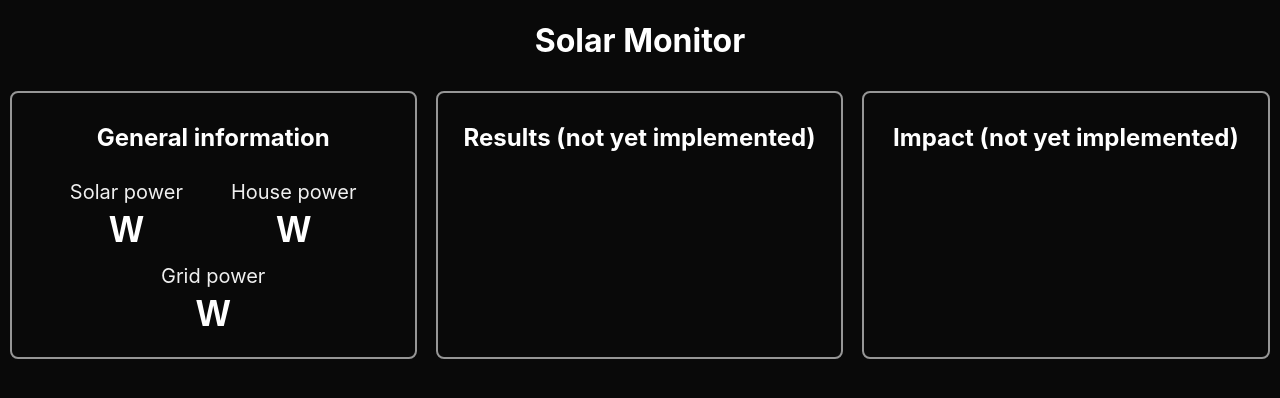
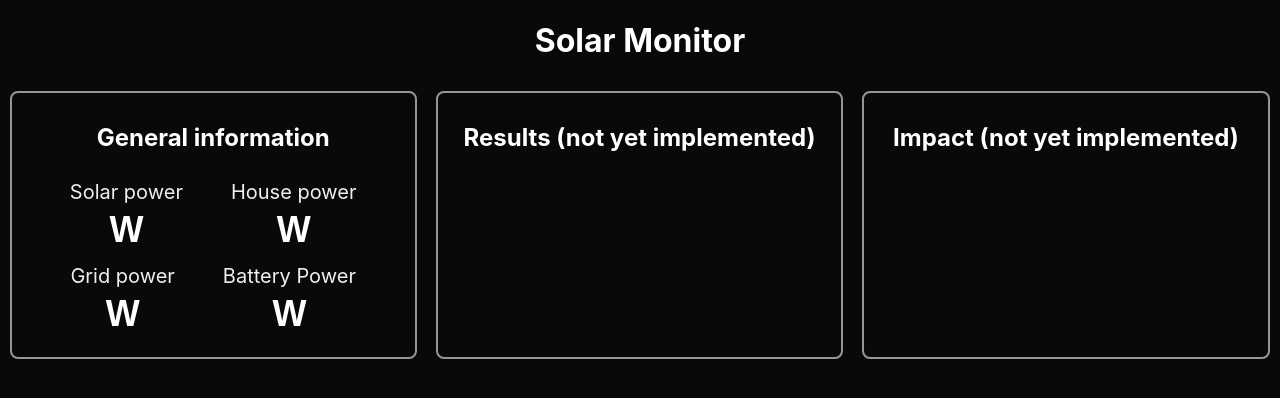
Before and after one commit to manugrb/alternative-solarmax-display, a React (Create React App) app in the folder solarmax-display-app/: page / in a window 1280 px wide. Shown: the top 398 px of the page. Built offline with nearby package versions, Linux system fonts and the light colour scheme; no server answers.

Commit message:
Add battery power

```diff
--- a/solarmax-display-app/src/App.js
+++ b/solarmax-display-app/src/App.js
@@ -9,6 +9,7 @@ const App = () => {
   const [solarPowerState, setSolarPowerState] = useState("");
   const [housePowerState, setHousePowerState] = useState("");
   const [gridPowerState, setGridPowerState] = useState("");
+  const [batteryPowerState, setBatteryPowerState] = useState("");
   let continouslyFetchingData = false;
 
   useEffect(() => {
@@ -31,6 +32,9 @@ const App = () => {
 
           const gridPower = solarData.gridPower;
           setGridPowerState(gridPower);
+
+          const batteryPower = solarData.batteryPower;
+          setBatteryPowerState(batteryPower);
 
         });
 
@@ -58,6 +62,7 @@ const App = () => {
             <PowerMeter power={solarPowerState} name={"Solar power"}/>
             <PowerMeter power={housePowerState} name={"House power"}/>
             <PowerMeter power={gridPowerState} name={"Grid power"}/>
+            <PowerMeter power={batteryPowerState} name={"Battery Power"} />
           </div>
         </div>
 
```
